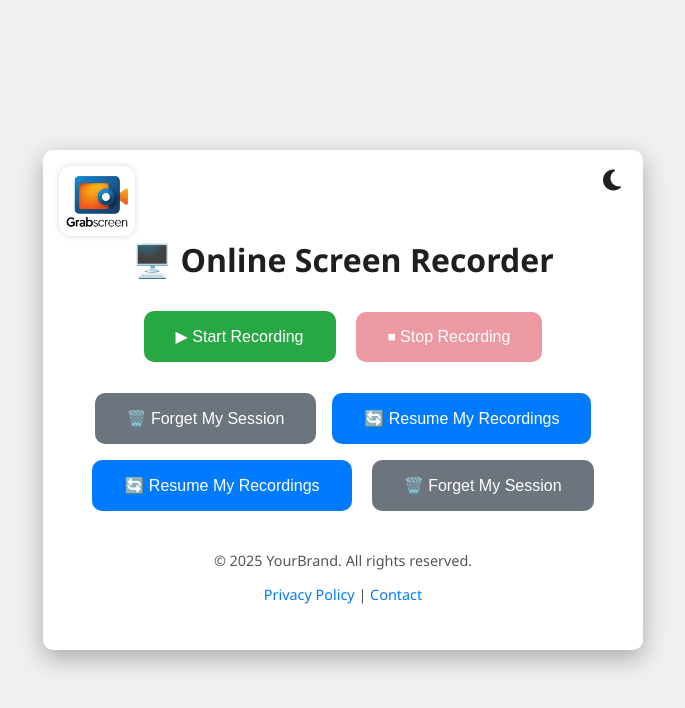
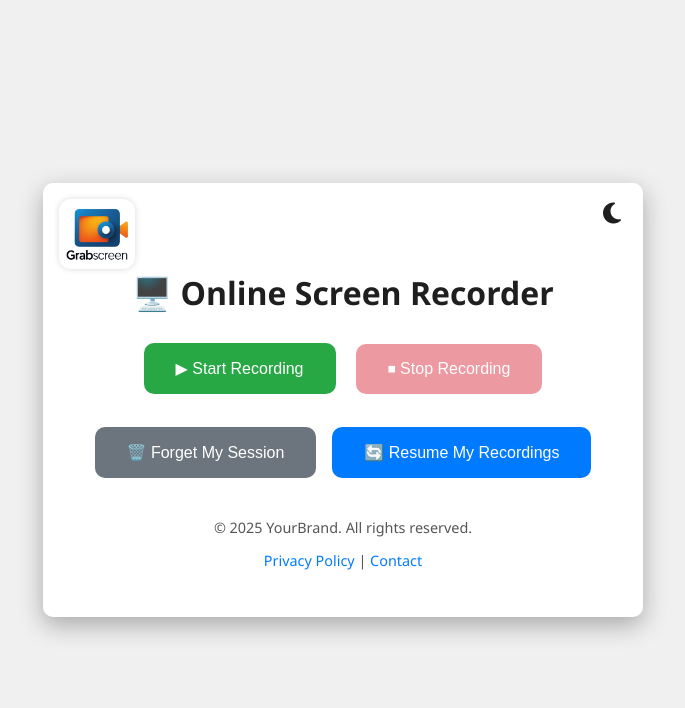
Before and after one commit to sikandarimran01/screen-recorder, a Flask app: page / in a window 1280 px wide. Shown: the top 708 px of the page, without its empty margins (297-982 px from the left). Run offline with Flask 3, Linux system fonts and the light colour scheme; parts of the project's set-up code (start-up, migrations or seed data) failed here and were passed over.

Commit message:
Update index.html

```diff
--- a/templates/index.html
+++ b/templates/index.html
@@ -82,10 +82,10 @@
 
     <!-- Share dropdown -->
 <!-- Share dropdown -->
-<!-- Share dropdown -->
 <div id="shareWrap" class="hidden">
   <button id="shareBtn" class="btn share">📤 Share ▼</button>
   <ul id="shareMenu" class="dropdown">
+    <!-- Fix this line -->
     <li><button id="copySecure">🔒 Secure Link (15 min)</button></li>
     <li><button id="copyLink">🔗 Copy Link</button></li>
     <li><button id="shareEmail">📧 Email</button></li>
@@ -93,13 +93,6 @@
     <li><button id="openEmbed">💻 Embed Code</button></li>
   </ul>
 </div>
-
-<!-- Magic Session Controls -->
-<div id="sessionActions">
-  <button id="resumeBtn" class="btn">🔄 Resume My Recordings</button>
-  <button id="forgetSession" class="btn cancel">🗑️ Forget My Session</button>
-</div>
-
 
 
     <!-- Clip panel -->
```
